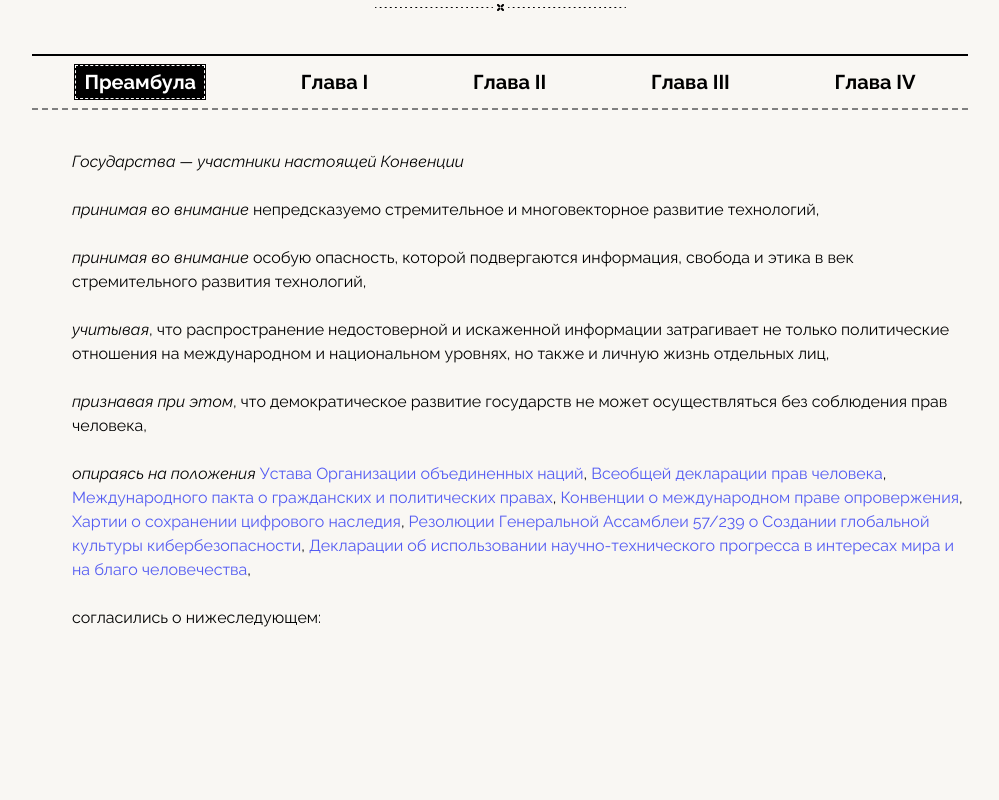
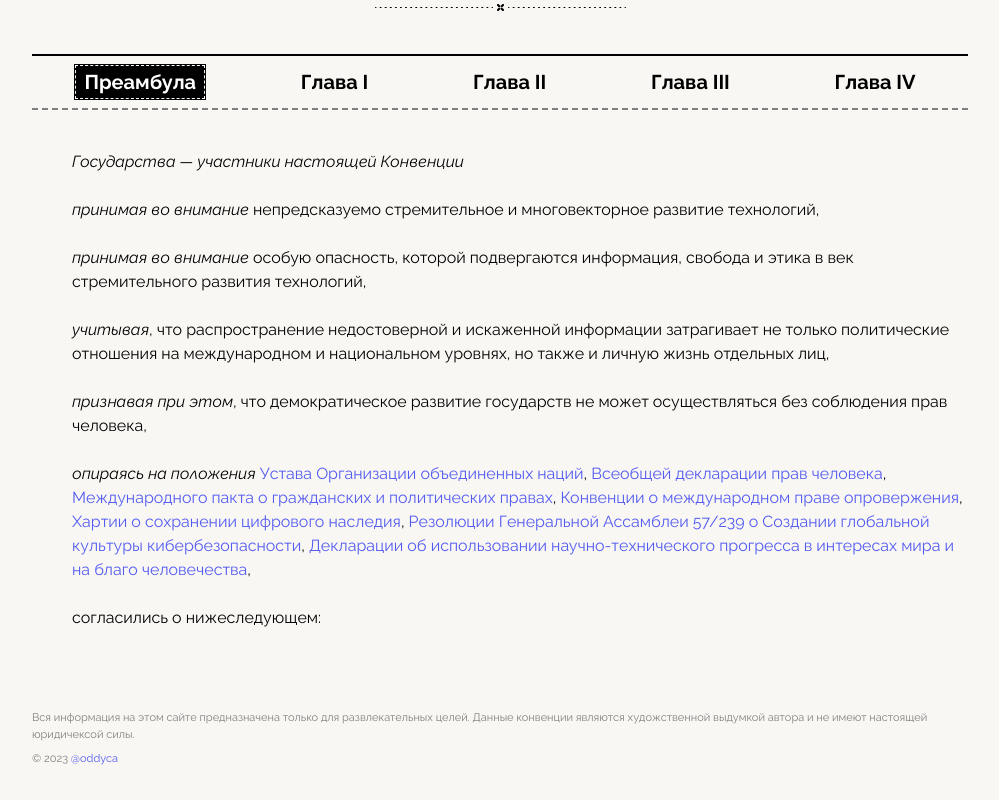
Before and after one commit to oddyca/conventions, a React (Vite) app in the folder conventions/: page /deepfake/chapter-preamble in a window 1280 px wide. Shown: the part 345-1145 px from the top of the page, without its empty margins (140-1139 px from the left). Before the commit the page ends 1007 px from the top, so only its background shows below. Built offline with nearby package versions, Linux system fonts and the light colour scheme.

Commit message:
refactor: add footer

```diff
--- a/conventions/src/App.css
+++ b/conventions/src/App.css
@@ -5,38 +5,21 @@
   text-align: center;
 }
 
-.logo {
-  height: 6em;
-  padding: 1.5em;
-  will-change: filter;
-  transition: filter 300ms;
-}
-.logo:hover {
-  filter: drop-shadow(0 0 2em #646cffaa);
-}
-.logo.react:hover {
-  filter: drop-shadow(0 0 2em #61dafbaa);
+.footer {
+  display: flex;
+  flex-direction: column;
+  align-items: flex-start;
+  gap: .5rem;
+  text-align: left;
+  font-size: 11px;
+  color: grey;
+  margin-top: 5rem;
 }
 
-@keyframes logo-spin {
-  from {
-    transform: rotate(0deg);
-  }
-  to {
-    transform: rotate(360deg);
-  }
+.git-link {
+  color:#535bf2;
 }
 
-@media (prefers-reduced-motion: no-preference) {
-  a:nth-of-type(2) .logo {
-    animation: logo-spin infinite 20s linear;
-  }
+.git-link:hover {
+  color: #3339a3;
 }
-
-.card {
-  padding: 2em;
-}
-
-.read-the-docs {
-  color: #888;
-}
--- a/conventions/src/App.jsx
+++ b/conventions/src/App.jsx
@@ -4,7 +4,8 @@ import Treaty from './components/Treaty';
 import Carousel from './components/Carousel/Carousel';
 
 import Logo_of_the_unUnited_Nations from './assets/Logo_of_the_unUnited_Nations.svg';
-import divier from './assets/divider.png';
+import divider from './assets/divider.png';
+import Footer from './components/Footer';
 
 function App() {
   return (
@@ -13,11 +14,12 @@ function App() {
         <img src={Logo_of_the_unUnited_Nations} className='uun-logo'/>
       </div>
       <Carousel />
-      <img className="divider" src={divier} />
+      <img className="divider" src={divider} />
       <Routes>
         <Route path="/:treaty/*" element={<Treaty />} />
         <Route path="/" element={<Navigate replace to="/deepfake/chapter-preamble" />} />
       </Routes>
+      <Footer />
     </div>
   )
 }
--- /dev/null
+++ b/conventions/src/components/Footer.jsx
@@ -0,0 +1,8 @@
+export default function Footer() {
+  return (
+    <footer className='footer'>
+      <p>Вся информация на этом сайте предназначена только для развлекательных целей. Данные конвенции являются художственной выдумкой автора и не имеют настоящей юридичексой силы.</p>
+      <p>&copy; 2023 <a href="https://github.com/oddyca/" target="_blank" className="git-link">@oddyca</a></p>
+    </footer>
+  )
+}
```
